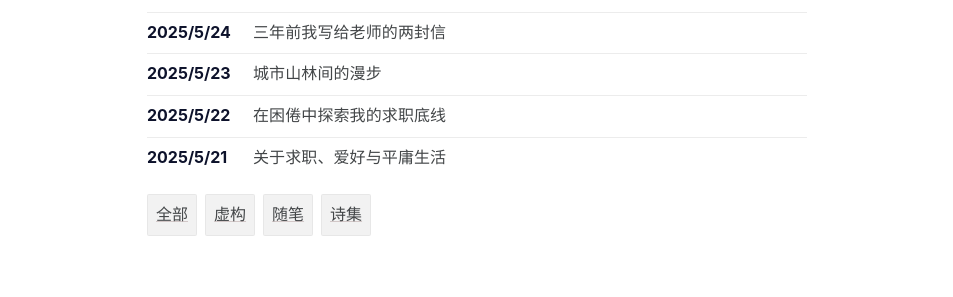
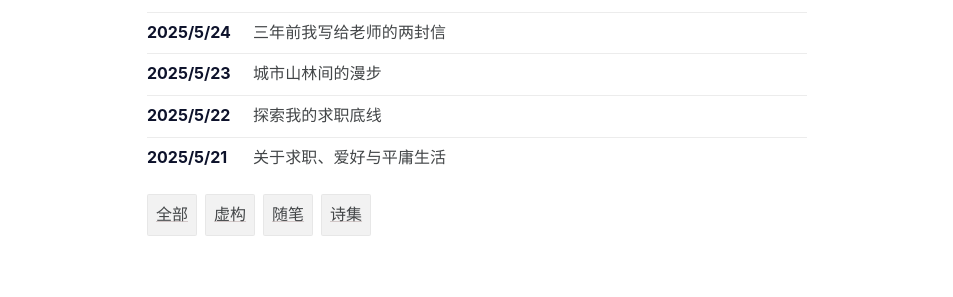
Before and after one commit to gaotianchi/gaotianchi.github.io, a Jekyll site: the page built from index.md, in a window 1280 px wide. Shown: the part 616-913 px from the top of the page, without its empty margins (163-1116 px from the left). Built offline with Jekyll 4.4.1, drawn with Linux system fonts in a browser that asks for light colours.

Commit message:
vault backup: 2025-05-25 22:02:45

```diff
--- a/_posts/2025-05-22-exploring-my-job-hunting-boundaries.md
+++ b/_posts/2025-05-22-exploring-my-job-hunting-boundaries.md
@@ -5,18 +5,18 @@ date: 2025-05-22T22:42:16+08:00
 description: '本文记录了一位Java开发者在求职困境中的深度思考。从接连收到拒绝信的挫败，到重新审视工作与自由的关系；从分析Java市场的残酷现状，到最终确立"每周工作不超过40小时"的求职底线。文章真实展现了当代年轻人在生存需求与生活理想间的艰难平衡。'
 image:
 layout: post
-modifiedAt: 2025-05-22 22:48:24
+modifiedAt: 2025-05-25 22:02:18
 showImage: true
 tags:
   - 随笔
-title: 在困倦中探索我的求职底线
+title: 探索我的求职底线
 ---
 
 晚上刮起了凉风，这与白天闷热的天气产生了强烈的反差。为了缓解房间里的闷热感，几乎整个白天我都将阳台上的遮光帘拉上，房间里黑咕隆咚的，让我想起了几年前我在老家生活的日子，那段时间我也很少见太阳。
 
 今天投递的简历不多，但收到不少反馈消息——都是拒绝消息。有些是说我工作年限不够，公司不招应届生；有些则恰恰相反，公司只招2026届的毕业生。这几天我的求职节奏比较混乱，心态上也不太好，当然，还不至于到让我放弃的地步。几个月前我购买了一个简历辅导的服务，这些时间来我很少和他联系，今天趁着学校里的事情告一段落，又和他建立了联系。他说与我同期的学员基本上已经找到工作了，要我加把劲。
 
-一直以来我都没有明确自己在找工作上的底线，今天我尝试着明确自己的底线在哪。关于就业方向的选择上，Java是一个不太明智的决策，如今Java市场已经过饱和，而我自身又不是这个赛道的头部选手，所以受到严重的负面影响。但考虑到我才在南京这一座城市沟通了不到一千次，我不打算这么快放弃这个赛道。所谓的"大环境不好"只能说明成功的概率较低，但不管怎样，这个概率还不至于低到让人无法接受的程度。所以，这个概率游戏依旧可以玩下去。确定继续走这条赛道之后，接下来具体谈一谈底线问题。
+一直以来我都没有明确自己在找工作上的底线，今天我尝试着明确自己的底线在哪。关于就业方向的选择上，Java是一个不太明智的决策，如今Java市场已经过饱和，而我自身又不是这个赛道的头部选手，所以受到严重的负面影响。但考虑到我才在南京这一座城市沟通了不到一千次，我不打算这么快放弃这个赛道。所谓的“大环境不好”只能说明成功的概率较低，但不管怎样，这个概率还不至于低到让人无法接受的程度。所以，这个概率游戏依旧可以玩下去。确定继续走这条赛道之后，接下来具体谈一谈底线问题。
 
 > 在谋生与生活之间，我们需要找到自己的黄金分割点。
 >
@@ -26,7 +26,7 @@ title: 在困倦中探索我的求职底线
 
 驱使我找工作的根本动力是实现经济独立的欲望。实现经济独立的方式有很多，有人继承家业、有人创业、有人找工作。对我来说，找到一份工作是实现经济独立的最便捷的途径。如果追问下去：为什么你想要经济独立？关于这个问题，我觉得经济独立是自由的基础。具体来讲，经济独立是做出具有影响力的决策的基础。我发现在我没钱的时候很少做决策，或者说没有做决策的资本。
 
-回到上一个问题：我最关心的问题是什么？不知道该怎么回答这个问题，我又开始犯困了。或许我前面提到过，我希望体验多元的、丰富多彩的生活和感受，然而，在某种程度上，这与上班生活中的体验相冲突。上班就是将自己的时间出租出去，在这些租出去的时间里，我的意志要服从于买家，具体来讲是服从于公司里的掌权者。我在实习期间体验过这种感受，尽管只将自己的时间租出去了三个多月，我就已经身心俱疲，然而在当前阶段，工作是一种"必要的痛"，没有这种痛，生活便自然地朝向混乱的方向发展。
+回到上一个问题：我最关心的问题是什么？不知道该怎么回答这个问题，我又开始犯困了。或许我前面提到过，我希望体验多元的、丰富多彩的生活和感受，然而，在某种程度上，这与上班生活中的体验相冲突。上班就是将自己的时间出租出去，在这些租出去的时间里，我的意志要服从于买家，具体来讲是服从于公司里的掌权者。我在实习期间体验过这种感受，尽管只将自己的时间租出去了三个多月，我就已经身心俱疲，然而在当前阶段，工作是一种“必要的痛”，没有这种痛，生活便自然地朝向混乱的方向发展。
 
 困倦再次袭来，但我坚持写完这篇随笔。为了避免这种状况再次发生，我要将开始散步的时间调整到下午五点半，结束后大概是六点半左右，然后用两个小时左右的时间写作。写作完成后，刚好是准备睡觉的时间。
 
```
